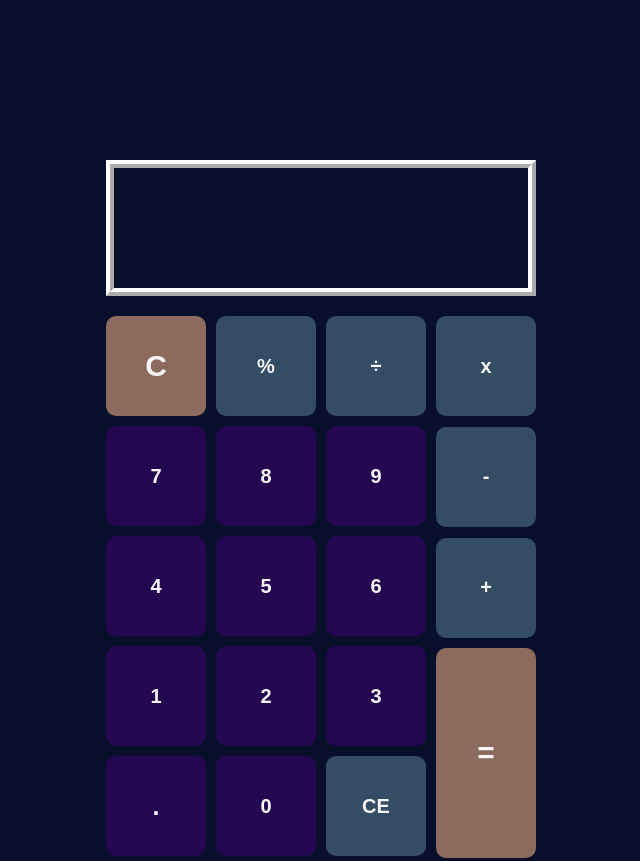
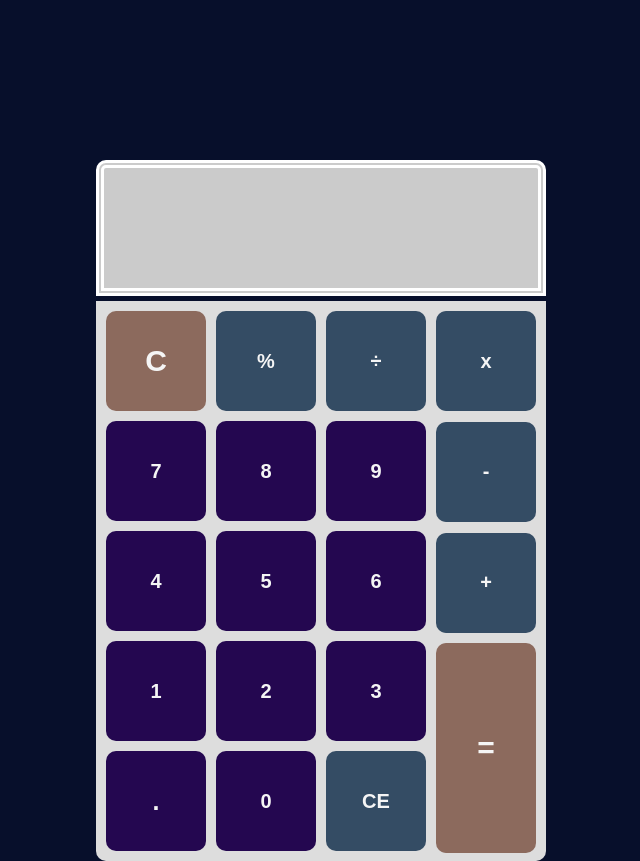
Before and after one commit to JohnDevHelix/odinCalculator, a plain HTML site: page index.html in a window 1280 px wide. Shown: the whole page, without its empty margins (319-959 px from the left). Drawn offline with Linux system fonts and the light colour scheme.

Commit message:
Added container background color

```diff
--- a/styles.css
+++ b/styles.css
@@ -11,30 +11,35 @@
   padding-top: 10rem;
 }
 
-
-/* commit: increased result height */
 .result {
   display: flex;
   justify-content: flex-end;
   align-items: flex-end;
-  border: 8px white ridge;
+  border: 8px white double;
   flex-direction: column;
   height: 120px;
-  width: 404px;
-  color: white;
+  width: 424px;
   padding-right: 10px;
+  background-color: #cbcbcb;
+  border-top-left-radius: 10px;
+  border-top-right-radius: 10px;
 }
 
 .main-container {
   display: flex;
   justify-content: center;
   align-items: center;
-  padding-top: 20px;
+  padding-top: 5px;
+
 }
 
 .calc-container {
   display: flex;
   gap: 10px;
+  background-color: #dddddd;
+  padding: 10px;
+  border-bottom-right-radius: 10px;
+  border-bottom-left-radius: 10px;
 }
 
 .num-container {
```
